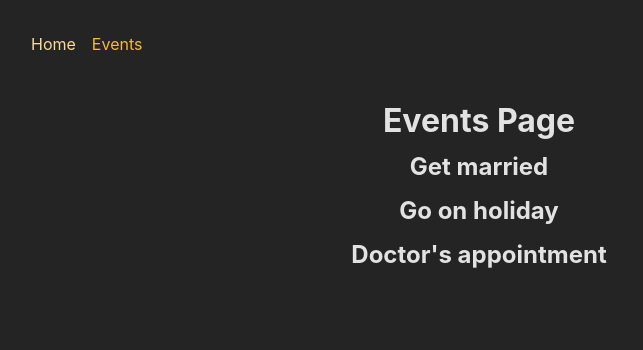
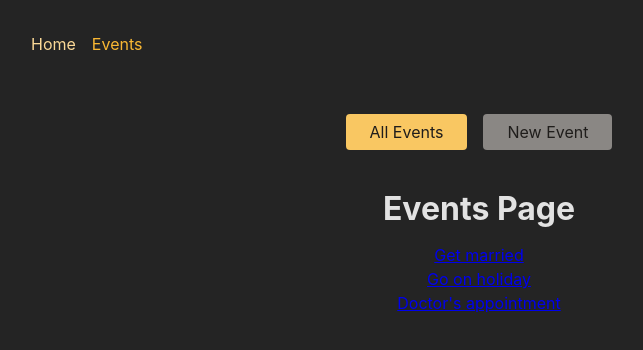
Before and after one commit to VivienIngrams/SPA-with-routes, a React (Create React App) app in the folder frontend/: page /events in a window 1280 px wide. Shown: the top 350 px of the page, without its empty margins (161-804 px from the left). Built offline with nearby package versions, Linux system fonts and the light colour scheme.

Commit message:
Basic routes added with NAv links working

```diff
--- a/frontend/src/components/EventsNavigation.js
+++ b/frontend/src/components/EventsNavigation.js
@@ -1,4 +1,6 @@
-import classes from './EventsNavigation.module.css';
+import { NavLink } from "react-router-dom";
+
+import classes from "./EventsNavigation.module.css";
 
 function EventsNavigation() {
   return (
@@ -6,10 +8,24 @@ function EventsNavigation() {
       <nav>
         <ul className={classes.list}>
           <li>
-            <a href="/events">All Events</a>
+            <NavLink
+              to="/events"
+              className={({ isActive }) =>
+                isActive ? classes.active : undefined
+               } end
+            >
+              All Events
+            </NavLink>
           </li>
           <li>
-            <a href="/events/new">New Event</a>
+            <NavLink
+              to="/events/new"
+              className={({ isActive }) =>
+                isActive ? classes.active : undefined
+              }
+            >
+              New Event
+            </NavLink>
           </li>
         </ul>
       </nav>
--- a/frontend/src/components/MainNavigation.js
+++ b/frontend/src/components/MainNavigation.js
@@ -8,7 +8,7 @@ function MainNavigation() {
       <nav>
         <ul className={classes.list}>
           <li>
-            <NavLink to='/' className={({isActive}) => isActive ? classes.active : undefined}>Home</NavLink>
+            <NavLink to='/' className={({isActive}) => isActive ? classes.active : undefined} end>Home</NavLink>
           </li>
           <li>
             <NavLink to='events' className={({isActive}) => isActive ? classes.active : undefined}>Events</NavLink>
--- a/frontend/src/pages/EventDetail.js
+++ b/frontend/src/pages/EventDetail.js
@@ -1,5 +1,13 @@
+import { useParams } from "react-router-dom";
+
 function EventDetail() {
-    return <h1>Event Detail Page</h1>;
-  }
+  const params = useParams();
 
-  export default EventDetail;
+  return (
+  <>
+    <h1>Event Detail Page</h1>
+    <p>Event ID: {params.id}</p>
+  </>);
+};
+
+export default EventDetail;
--- a/frontend/src/pages/Events.js
+++ b/frontend/src/pages/Events.js
@@ -1,3 +1,5 @@
+import { Link } from "react-router-dom";
+
 const EVENTS = [
   { title: "Get married", id: "e1" },
   { title: "Go on holiday", id: "e2" },
@@ -8,9 +10,13 @@ function Events() {
   return (
     <>
       <h1>Events Page</h1>
-      {EVENTS.map((events) => (
-        <h2>{events.title}</h2>
-      ))}
+      <ul>
+        {EVENTS.map((event) => (
+          <li key={event.id}>
+            <Link to={event.id}>{event.title}</Link>
+          </li>
+        ))}
+      </ul>
     </>
   );
 }
--- /dev/null
+++ b/frontend/src/pages/EventsRoot.js
@@ -0,0 +1,14 @@
+import { Outlet } from "react-router-dom";
+
+import EventsNavigation from "../components/EventsNavigation";
+
+function EventsRootLayout() {
+  return (
+    <>
+      <EventsNavigation />
+      <Outlet />
+    </>
+  );
+}
+
+export default EventsRootLayout;
```
Also changed, not shown: frontend/src/App.js (+12 -17 lines).
